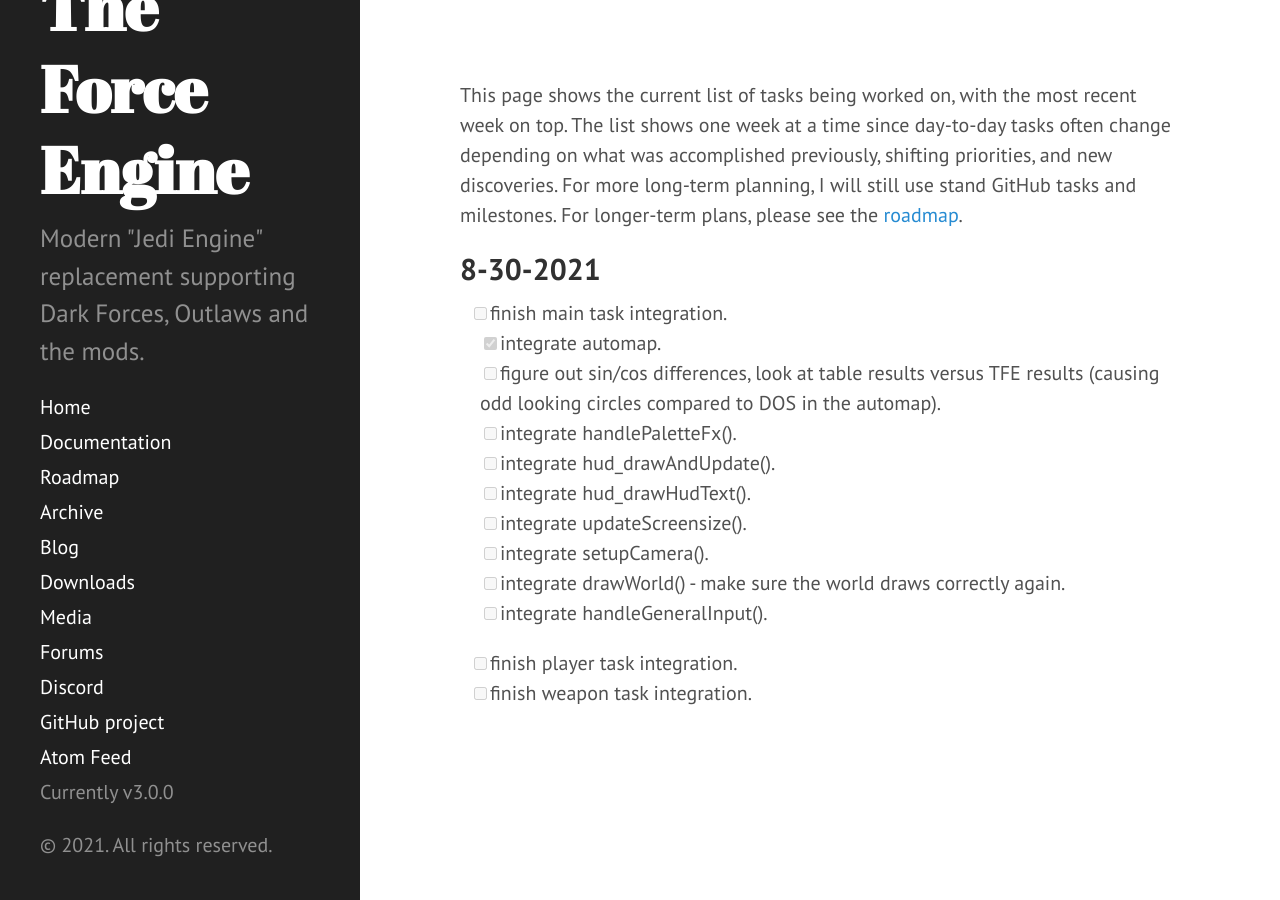
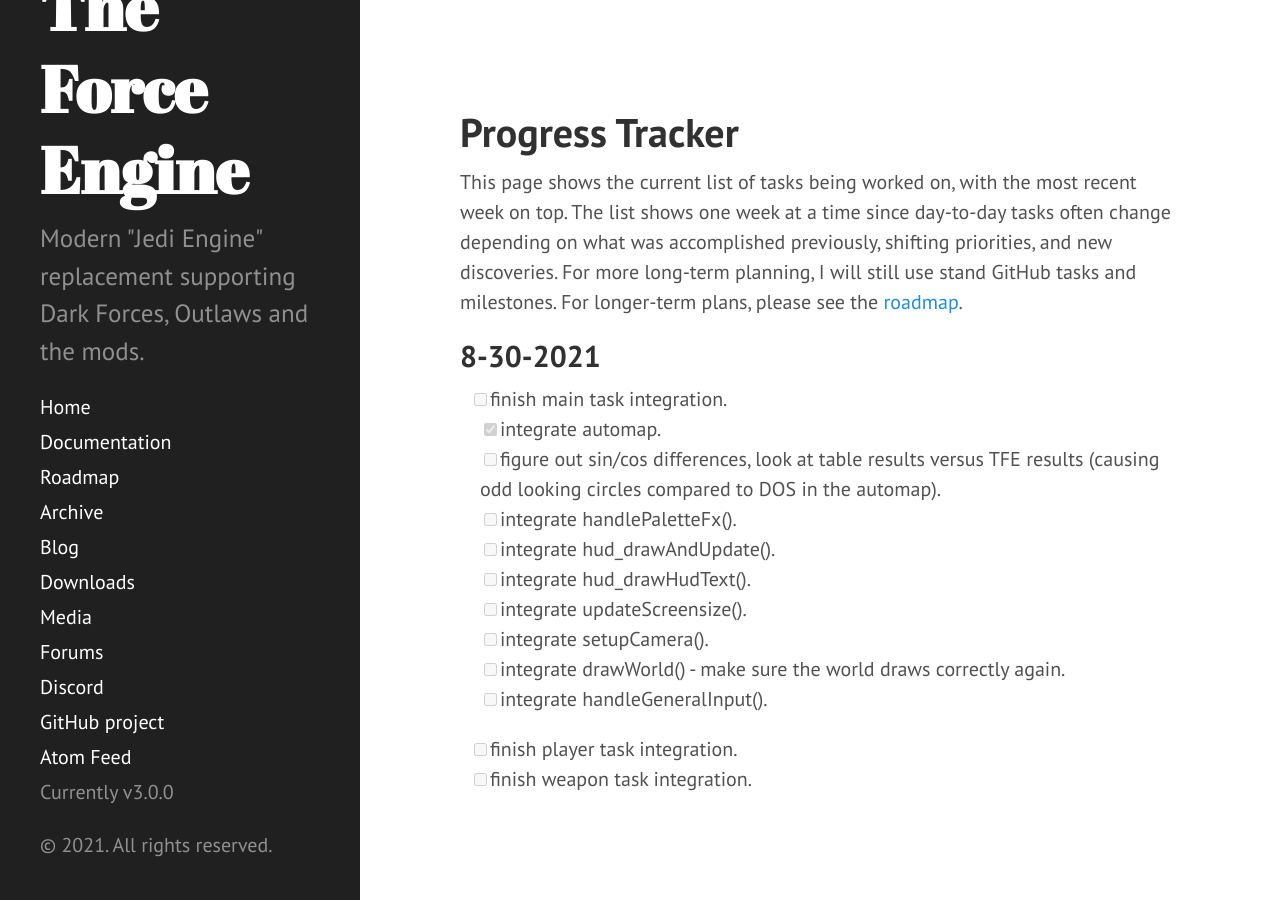
Before and after one commit to TheForceEngine/TheForceEngine.github.io, a Jekyll site: the page built from ProgressTracker.md, in a window 1280 px wide. Built offline with Jekyll 4.4.1, drawn with Linux system fonts in a browser that asks for light colours.

Commit message:
Update ProgressTracker.md

```diff
--- a/ProgressTracker.md
+++ b/ProgressTracker.md
@@ -3,7 +3,7 @@
 title: Progress Tracker
 permalink: ProgressTracker.html
 ---
-
+# Progress Tracker
 This page shows the current list of tasks being worked on, with the most recent week on top. The list shows one week at a time since day-to-day tasks often change depending on what was accomplished previously, shifting priorities, and new discoveries. For more long-term planning, I will still use stand GitHub tasks and milestones. For longer-term plans, please see the [roadmap](Roadmap.html).
 
 ## 8-30-2021
```
